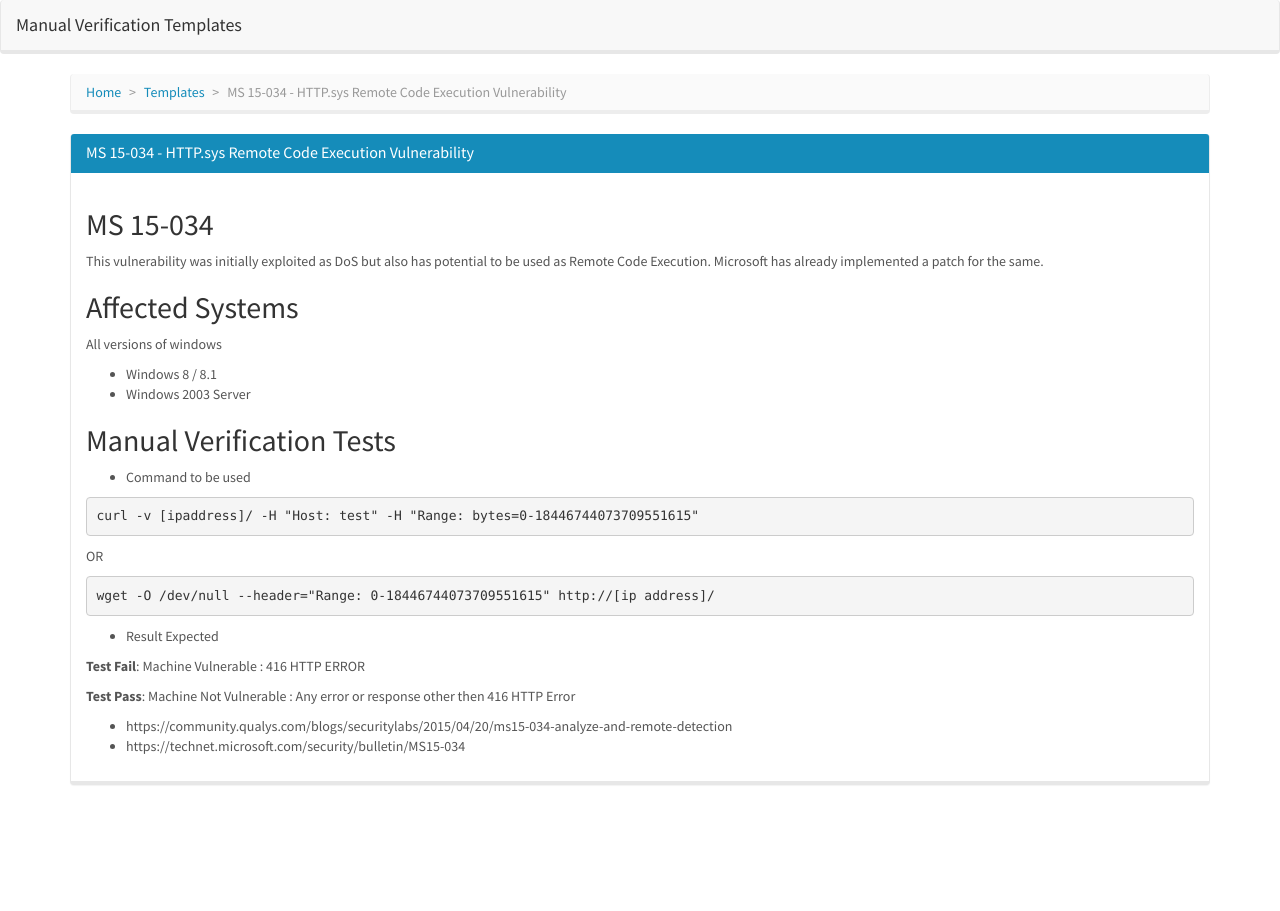
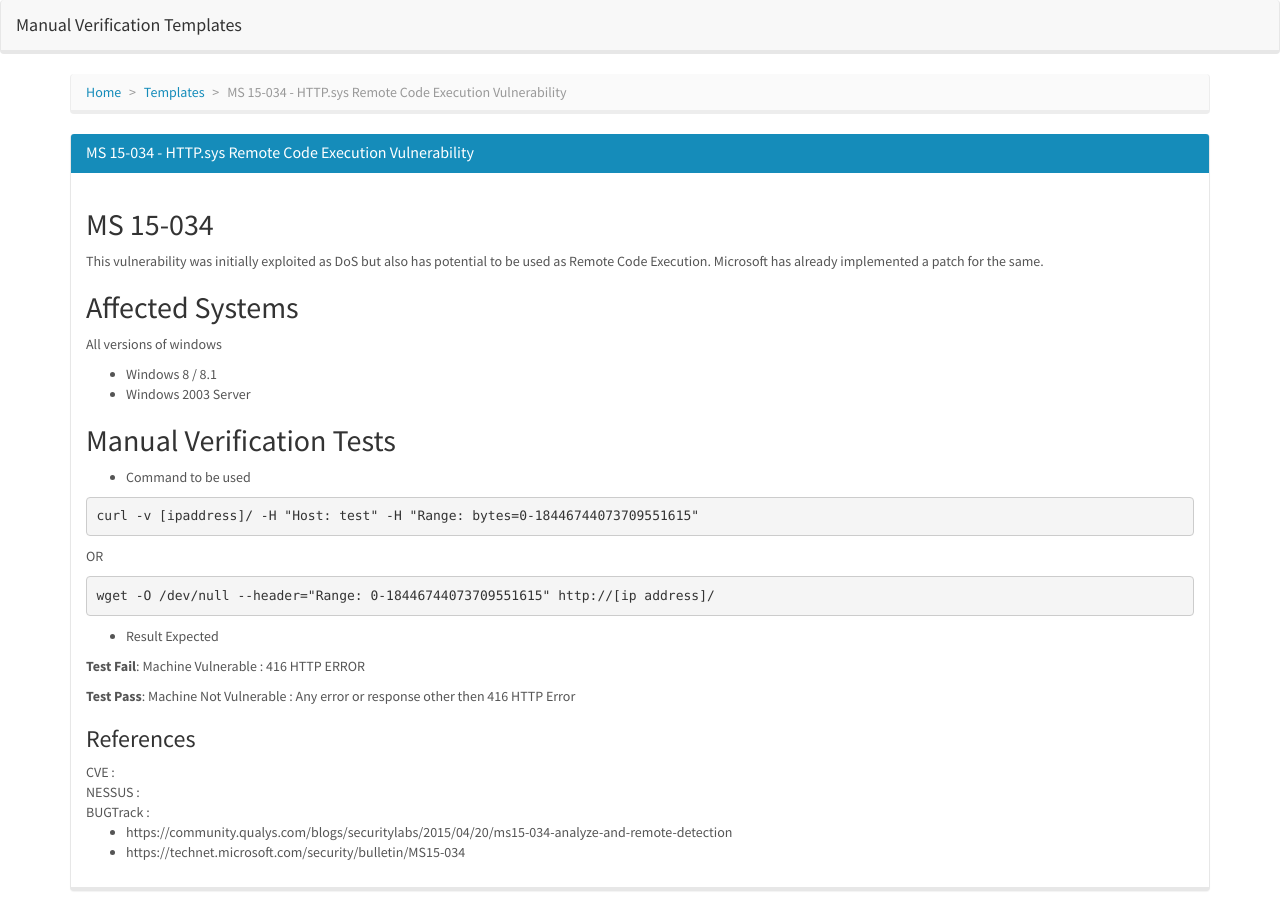
Before and after one commit to anantshri/manual_verification, a Jekyll site: the page built from templates/ms15-034.md, in a window 1280 px wide. Built offline with Jekyll 4.4.1, drawn with Linux system fonts in a browser that asks for light colours; nearby versions of some CDN libraries.

Commit message:
Update template.html

```diff
--- a/_layouts/template.html
+++ b/_layouts/template.html
@@ -31,6 +31,10 @@
     <div class="panel-body" markdown="1">
 {{ content }}
     <div class="references">
+      <h3>References</h3>
+      <div id="CVE">CVE : {{ page.cve }}</div>
+      <div id="NESSUS">NESSUS : {{ page.nessus }}</div>
+      <div id="BUGTrack">BUGTrack : {{ page.bugtrack }}</div>
     <ul>
       {% for entry in page.links %}
       <li>{{ entry }}</li>
```
